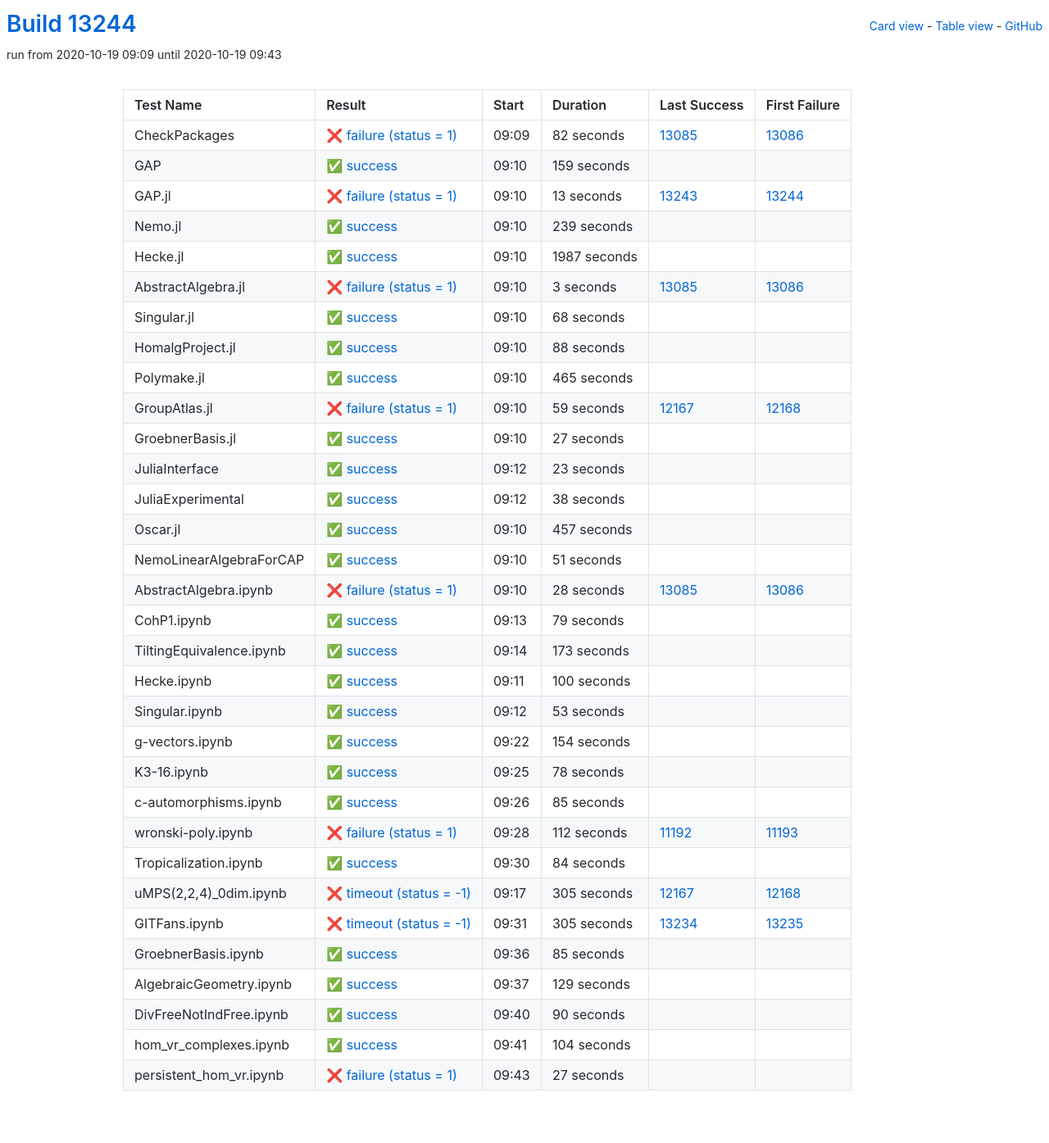
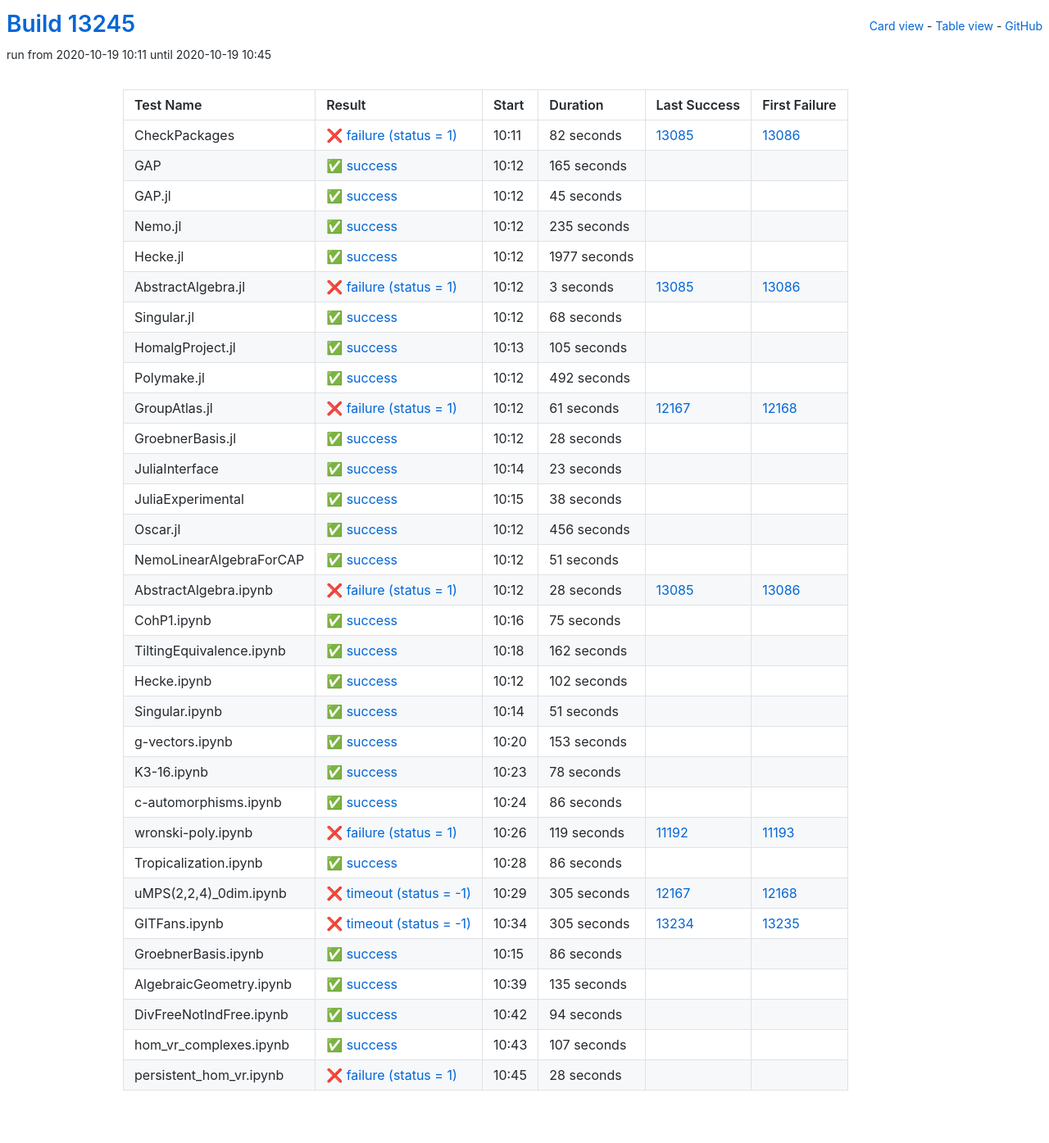
Before and after one commit to oscar-system/oscar-ci-status, a Jekyll site: the page built from table.html, in a window 1280 px wide. Shown: the whole page at 82% size. Built offline with Jekyll 4.4.1, drawn with Linux system fonts in a browser that asks for light colours.

Commit message:
Build #13245

```diff
--- a/_data/ci.yml
+++ b/_data/ci.yml
@@ -1,6 +1,6 @@
 ---
-build: 13244
-build_url: https://oscarci.mathematik.uni-kl.de/job/oscar/13244/
+build: 13245
+build_url: https://oscarci.mathematik.uni-kl.de/job/oscar/13245/
 job: oscar
 organization: oscar-system
 repo: oscar-ci-status
@@ -8,8 +8,8 @@
 tests:
 - name: CheckPackages
   id: checkpackages
-  log: https://oscarci.mathematik.uni-kl.de/job/oscar/13244/artifact/logs/build-13244/CheckPackages.log
-  start: 2020-10-19 09:09
+  log: https://oscarci.mathematik.uni-kl.de/job/oscar/13245/artifact/logs/build-13245/CheckPackages.log
+  start: 2020-10-19 10:11
   success: false
   exitcode: 1
   status: failure
@@ -20,56 +20,56 @@
   first_failure_url: https://oscarci.mathematik.uni-kl.de/job/oscar/13086/
 - name: GAP
   id: gap
-  log: https://oscarci.mathematik.uni-kl.de/job/oscar/13244/artifact/logs/build-13244/GAP.log
-  start: 2020-10-19 09:10
+  log: https://oscarci.mathematik.uni-kl.de/job/oscar/13245/artifact/logs/build-13245/GAP.log
+  start: 2020-10-19 10:12
   success: true
   exitcode: 0
   status: success
-  duration: 159
+  duration: 165
   last_success: false
   last_success_url:
   first_failure: false
   first_failure_url:
 - name: GAP.jl
   id: gap-jl
-  log: https://oscarci.mathematik.uni-kl.de/job/oscar/13244/artifact/logs/build-13244/GAP.jl.log
-  start: 2020-10-19 09:10
-  success: false
-  exitcode: 1
-  status: failure
-  duration: 13
-  last_success: 13243
-  last_success_url: https://oscarci.mathematik.uni-kl.de/job/oscar/13243/
-  first_failure: 13244
-  first_failure_url: https://oscarci.mathematik.uni-kl.de/job/oscar/13244/
-- name: Nemo.jl
-  id: nemo-jl
-  log: https://oscarci.mathematik.uni-kl.de/job/oscar/13244/artifact/logs/build-13244/Nemo.jl.log
-  start: 2020-10-19 09:10
+  log: https://oscarci.mathematik.uni-kl.de/job/oscar/13245/artifact/logs/build-13245/GAP.jl.log
+  start: 2020-10-19 10:12
   success: true
   exitcode: 0
   status: success
-  duration: 239
+  duration: 45
+  last_success: false
+  last_success_url:
+  first_failure: false
+  first_failure_url:
+- name: Nemo.jl
+  id: nemo-jl
+  log: https://oscarci.mathematik.uni-kl.de/job/oscar/13245/artifact/logs/build-13245/Nemo.jl.log
+  start: 2020-10-19 10:12
+  success: true
+  exitcode: 0
+  status: success
+  duration: 235
   last_success: false
   last_success_url:
   first_failure: false
   first_failure_url:
 - name: Hecke.jl
   id: hecke-jl
-  log: https://oscarci.mathematik.uni-kl.de/job/oscar/13244/artifact/logs/build-13244/Hecke.jl.log
-  start: 2020-10-19 09:10
+  log: https://oscarci.mathematik.uni-kl.de/job/oscar/13245/artifact/logs/build-13245/Hecke.jl.log
+  start: 2020-10-19 10:12
   success: true
   exitcode: 0
   status: success
-  duration: 1987
+  duration: 1977
   last_success: false
   last_success_url:
   first_failure: false
   first_failure_url:
 - name: AbstractAlgebra.jl
   id: abstractalgebra-jl
-  log: https://oscarci.mathematik.uni-kl.de/job/oscar/13244/artifact/logs/build-13244/AbstractAlgebra.jl.log
-  start: 2020-10-19 09:10
+  log: https://oscarci.mathematik.uni-kl.de/job/oscar/13245/artifact/logs/build-13245/AbstractAlgebra.jl.log
+  start: 2020-10-19 10:12
   success: false
   exitcode: 1
   status: failure
@@ -80,8 +80,8 @@
   first_failure_url: https://oscarci.mathematik.uni-kl.de/job/oscar/13086/
 - name: Singular.jl
   id: singular-jl
-  log: https://oscarci.mathematik.uni-kl.de/job/oscar/13244/artifact/logs/build-13244/Singular.jl.log
-  start: 2020-10-19 09:10
+  log: https://oscarci.mathematik.uni-kl.de/job/oscar/13245/artifact/logs/build-13245/Singular.jl.log
+  start: 2020-10-19 10:12
   success: true
   exitcode: 0
   status: success
@@ -92,56 +92,56 @@
   first_failure_url:
 - name: HomalgProject.jl
   id: homalgproject-jl
-  log: https://oscarci.mathematik.uni-kl.de/job/oscar/13244/artifact/logs/build-13244/HomalgProject.jl.log
-  start: 2020-10-19 09:10
+  log: https://oscarci.mathematik.uni-kl.de/job/oscar/13245/artifact/logs/build-13245/HomalgProject.jl.log
+  start: 2020-10-19 10:13
   success: true
   exitcode: 0
   status: success
-  duration: 88
+  duration: 105
   last_success: false
   last_success_url:
   first_failure: false
   first_failure_url:
 - name: Polymake.jl
   id: polymake-jl
-  log: https://oscarci.mathematik.uni-kl.de/job/oscar/13244/artifact/logs/build-13244/Polymake.jl.log
-  start: 2020-10-19 09:10
+  log: https://oscarci.mathematik.uni-kl.de/job/oscar/13245/artifact/logs/build-13245/Polymake.jl.log
+  start: 2020-10-19 10:12
   success: true
   exitcode: 0
   status: success
-  duration: 465
+  duration: 492
   last_success: false
   last_success_url:
   first_failure: false
   first_failure_url:
 - name: GroupAtlas.jl
   id: groupatlas-jl
-  log: https://oscarci.mathematik.uni-kl.de/job/oscar/13244/artifact/logs/build-13244/GroupAtlas.jl.log
-  start: 2020-10-19 09:10
+  log: https://oscarci.mathematik.uni-kl.de/job/oscar/13245/artifact/logs/build-13245/GroupAtlas.jl.log
+  start: 2020-10-19 10:12
   success: false
   exitcode: 1
   status: failure
-  duration: 59
+  duration: 61
   last_success: 12167
   last_success_url: https://oscarci.mathematik.uni-kl.de/job/oscar/12167/
   first_failure: 12168
   first_failure_url: https://oscarci.mathematik.uni-kl.de/job/oscar/12168/
 - name: GroebnerBasis.jl
   id: groebnerbasis-jl
-  log: https://oscarci.mathematik.uni-kl.de/job/oscar/13244/artifact/logs/build-13244/GroebnerBasis.jl.log
-  start: 2020-10-19 09:10
+  log: https://oscarci.mathematik.uni-kl.de/job/oscar/13245/artifact/logs/build-13245/GroebnerBasis.jl.log
+  start: 2020-10-19 10:12
   success: true
   exitcode: 0
   status: success
-  duration: 27
+  duration: 28
   last_success: false
   last_success_url:
   first_failure: false
   first_failure_url:
 - name: JuliaInterface
   id: juliainterface
-  log: https://oscarci.mathematik.uni-kl.de/job/oscar/13244/artifact/logs/build-13244/JuliaInterface.log
-  start: 2020-10-19 09:12
+  log: https://oscarci.mathematik.uni-kl.de/job/oscar/13245/artifact/logs/build-13245/JuliaInterface.log
+  start: 2020-10-19 10:14
   success: true
   exitcode: 0
   status: success
@@ -152,8 +152,8 @@
   first_failure_url:
 - name: JuliaExperimental
   id: juliaexperimental
-  log: https://oscarci.mathematik.uni-kl.de/job/oscar/13244/artifact/logs/build-13244/JuliaExperimental.log
-  start: 2020-10-19 09:12
+  log: https://oscarci.mathematik.uni-kl.de/job/oscar/13245/artifact/logs/build-13245/JuliaExperimental.log
+  start: 2020-10-19 10:15
   success: true
   exitcode: 0
   status: success
@@ -164,20 +164,20 @@
   first_failure_url:
 - name: Oscar.jl
   id: oscar-jl
-  log: https://oscarci.mathematik.uni-kl.de/job/oscar/13244/artifact/logs/build-13244/Oscar.jl.log
-  start: 2020-10-19 09:10
+  log: https://oscarci.mathematik.uni-kl.de/job/oscar/13245/artifact/logs/build-13245/Oscar.jl.log
+  start: 2020-10-19 10:12
   success: true
   exitcode: 0
   status: success
-  duration: 457
+  duration: 456
   last_success: false
   last_success_url:
   first_failure: false
   first_failure_url:
 - name: NemoLinearAlgebraForCAP
   id: nemolinearalgebraforcap
-  log: https://oscarci.mathematik.uni-kl.de/job/oscar/13244/artifact/logs/build-13244/NemoLinearAlgebraForCAP.log
-  start: 2020-10-19 09:10
+  log: https://oscarci.mathematik.uni-kl.de/job/oscar/13245/artifact/logs/build-13245/NemoLinearAlgebraForCAP.log
+  start: 2020-10-19 10:12
   success: true
   exitcode: 0
   status: success
@@ -188,8 +188,8 @@
   first_failure_url:
 - name: AbstractAlgebra.ipynb
   id: abstractalgebra-ipynb
-  log: https://oscarci.mathematik.uni-kl.de/job/oscar/13244/artifact/logs/build-13244/AbstractAlgebra.ipynb.log
-  start: 2020-10-19 09:10
+  log: https://oscarci.mathematik.uni-kl.de/job/oscar/13245/artifact/logs/build-13245/AbstractAlgebra.ipynb.log
+  start: 2020-10-19 10:12
   success: false
   exitcode: 1
   status: failure
@@ -200,68 +200,68 @@
   first_failure_url: https://oscarci.mathematik.uni-kl.de/job/oscar/13086/
 - name: CohP1.ipynb
   id: cohp1-ipynb
-  log: https://oscarci.mathematik.uni-kl.de/job/oscar/13244/artifact/logs/build-13244/CohP1.ipynb.log
-  start: 2020-10-19 09:13
+  log: https://oscarci.mathematik.uni-kl.de/job/oscar/13245/artifact/logs/build-13245/CohP1.ipynb.log
+  start: 2020-10-19 10:16
   success: true
   exitcode: 0
   status: success
-  duration: 79
+  duration: 75
   last_success: false
   last_success_url:
   first_failure: false
   first_failure_url:
 - name: TiltingEquivalence.ipynb
   id: tiltingequivalence-ipynb
-  log: https://oscarci.mathematik.uni-kl.de/job/oscar/13244/artifact/logs/build-13244/TiltingEquivalence.ipynb.log
-  start: 2020-10-19 09:14
+  log: https://oscarci.mathematik.uni-kl.de/job/oscar/13245/artifact/logs/build-13245/TiltingEquivalence.ipynb.log
+  start: 2020-10-19 10:18
   success: true
   exitcode: 0
   status: success
-  duration: 173
+  duration: 162
   last_success: false
   last_success_url:
   first_failure: false
   first_failure_url:
 - name: Hecke.ipynb
   id: hecke-ipynb
-  log: https://oscarci.mathematik.uni-kl.de/job/oscar/13244/artifact/logs/build-13244/Hecke.ipynb.log
-  start: 2020-10-19 09:11
+  log: https://oscarci.mathematik.uni-kl.de/job/oscar/13245/artifact/logs/build-13245/Hecke.ipynb.log
+  start: 2020-10-19 10:12
   success: true
   exitcode: 0
   status: success
-  duration: 100
+  duration: 102
   last_success: false
   last_success_url:
   first_failure: false
   first_failure_url:
 - name: Singular.ipynb
   id: singular-ipynb
-  log: https://oscarci.mathematik.uni-kl.de/job/oscar/13244/artifact/logs/build-13244/Singular.ipynb.log
-  start: 2020-10-19 09:12
+  log: https://oscarci.mathematik.uni-kl.de/job/oscar/13245/artifact/logs/build-13245/Singular.ipynb.log
+  start: 2020-10-19 10:14
   success: true
   exitcode: 0
   status: success
-  duration: 53
+  duration: 51
   last_success: false
   last_success_url:
   first_failure: false
   first_failure_url:
 - name: g-vectors.ipynb
   id: g-vectors-ipynb
-  log: https://oscarci.mathematik.uni-kl.de/job/oscar/13244/artifact/logs/build-13244/g-vectors.ipynb.log
-  start: 2020-10-19 09:22
+  log: https://oscarci.mathematik.uni-kl.de/job/oscar/13245/artifact/logs/build-13245/g-vectors.ipynb.log
+  start: 2020-10-19 10:20
   success: true
   exitcode: 0
   status: success
-  duration: 154
+  duration: 153
   last_success: false
   last_success_url:
   first_failure: false
   first_failure_url:
 - name: K3-16.ipynb
   id: k3-16-ipynb
-  log: https://oscarci.mathematik.uni-kl.de/job/oscar/13244/artifact/logs/build-13244/K3-16.ipynb.log
-  start: 2020-10-19 09:25
+  log: https://oscarci.mathematik.uni-kl.de/job/oscar/13245/artifact/logs/build-13245/K3-16.ipynb.log
+  start: 2020-10-19 10:23
   success: true
   exitcode: 0
   status: success
@@ -272,44 +272,44 @@
   first_failure_url:
 - name: c-automorphisms.ipynb
   id: c-automorphisms-ipynb
-  log: https://oscarci.mathematik.uni-kl.de/job/oscar/13244/artifact/logs/build-13244/c-automorphisms.ipynb.log
-  start: 2020-10-19 09:26
+  log: https://oscarci.mathematik.uni-kl.de/job/oscar/13245/artifact/logs/build-13245/c-automorphisms.ipynb.log
+  start: 2020-10-19 10:24
   success: true
   exitcode: 0
   status: success
-  duration: 85
+  duration: 86
   last_success: false
   last_success_url:
   first_failure: false
   first_failure_url:
 - name: wronski-poly.ipynb
   id: wronski-poly-ipynb
-  log: https://oscarci.mathematik.uni-kl.de/job/oscar/13244/artifact/logs/build-13244/wronski-poly.ipynb.log
-  start: 2020-10-19 09:28
+  log: https://oscarci.mathematik.uni-kl.de/job/oscar/13245/artifact/logs/build-13245/wronski-poly.ipynb.log
+  start: 2020-10-19 10:26
   success: false
   exitcode: 1
   status: failure
-  duration: 112
+  duration: 119
   last_success: 11192
   last_success_url: https://oscarci.mathematik.uni-kl.de/job/oscar/11192/
   first_failure: 11193
   first_failure_url: https://oscarci.mathematik.uni-kl.de/job/oscar/11193/
 - name: Tropicalization.ipynb
   id: tropicalization-ipynb
-  log: https://oscarci.mathematik.uni-kl.de/job/oscar/13244/artifact/logs/build-13244/Tropicalization.ipynb.log
-  start: 2020-10-19 09:30
+  log: https://oscarci.mathematik.uni-kl.de/job/oscar/13245/artifact/logs/build-13245/Tropicalization.ipynb.log
+  start: 2020-10-19 10:28
   success: true
   exitcode: 0
   status: success
-  duration: 84
+  duration: 86
   last_success: false
   last_success_url:
   first_failure: false
   first_failure_url:
 - name: uMPS(2,2,4)_0dim.ipynb
   id: umps-2-2-4-0dim-ipynb
-  log: https://oscarci.mathematik.uni-kl.de/job/oscar/13244/artifact/logs/build-13244/uMPS-2-2-4-_0dim.ipynb.log
-  start: 2020-10-19 09:17
+  log: https://oscarci.mathematik.uni-kl.de/job/oscar/13245/artifact/logs/build-13245/uMPS-2-2-4-_0dim.ipynb.log
+  start: 2020-10-19 10:29
   success: false
   exitcode: -1
   status: timeout
@@ -320,8 +320,8 @@
   first_failure_url: https://oscarci.mathematik.uni-kl.de/job/oscar/12168/
 - name: GITFans.ipynb
   id: gitfans-ipynb
-  log: https://oscarci.mathematik.uni-kl.de/job/oscar/13244/artifact/logs/build-13244/GITFans.ipynb.log
-  start: 2020-10-19 09:31
+  log: https://oscarci.mathematik.uni-kl.de/job/oscar/13245/artifact/logs/build-13245/GITFans.ipynb.log
+  start: 2020-10-19 10:34
   success: false
   exitcode: -1
   status: timeout
@@ -332,60 +332,60 @@
   first_failure_url: https://oscarci.mathematik.uni-kl.de/job/oscar/13235/
 - name: GroebnerBasis.ipynb
   id: groebnerbasis-ipynb
-  log: https://oscarci.mathematik.uni-kl.de/job/oscar/13244/artifact/logs/build-13244/GroebnerBasis.ipynb.log
-  start: 2020-10-19 09:36
+  log: https://oscarci.mathematik.uni-kl.de/job/oscar/13245/artifact/logs/build-13245/GroebnerBasis.ipynb.log
+  start: 2020-10-19 10:15
   success: true
   exitcode: 0
   status: success
-  duration: 85
+  duration: 86
   last_success: false
   last_success_url:
   first_failure: false
   first_failure_url:
 - name: AlgebraicGeometry.ipynb
   id: algebraicgeometry-ipynb
-  log: https://oscarci.mathematik.uni-kl.de/job/oscar/13244/artifact/logs/build-13244/AlgebraicGeometry.ipynb.log
-  start: 2020-10-19 09:37
+  log: https://oscarci.mathematik.uni-kl.de/job/oscar/13245/artifact/logs/build-13245/AlgebraicGeometry.ipynb.log
+  start: 2020-10-19 10:39
   success: true
   exitcode: 0
   status: success
-  duration: 129
+  duration: 135
   last_success: false
   last_success_url:
   first_failure: false
   first_failure_url:
 - name: DivFreeNotIndFree.ipynb
   id: divfreenotindfree-ipynb
-  log: https://oscarci.mathematik.uni-kl.de/job/oscar/13244/artifact/logs/build-13244/DivFreeNotIndFree.ipynb.log
-  start: 2020-10-19 09:40
+  log: https://oscarci.mathematik.uni-kl.de/job/oscar/13245/artifact/logs/build-13245/DivFreeNotIndFree.ipynb.log
+  start: 2020-10-19 10:42
   success: true
   exitcode: 0
   status: success
-  duration: 90
+  duration: 94
   last_success: false
   last_success_url:
   first_failure: false
   first_failure_url:
 - name: hom_vr_complexes.ipynb
   id: hom-vr-complexes-ipynb
-  log: https://oscarci.mathematik.uni-kl.de/job/oscar/13244/artifact/logs/build-13244/hom_vr_complexes.ipynb.log
-  start: 2020-10-19 09:41
+  log: https://oscarci.mathematik.uni-kl.de/job/oscar/13245/artifact/logs/build-13245/hom_vr_complexes.ipynb.log
+  start: 2020-10-19 10:43
   success: true
   exitcode: 0
   status: success
-  duration: 104
+  duration: 107
   last_success: false
   last_success_url:
   first_failure: false
   first_failure_url:
 - name: persistent_hom_vr.ipynb
   id: persistent-hom-vr-ipynb
-  log: https://oscarci.mathematik.uni-kl.de/job/oscar/13244/artifact/logs/build-13244/persistent_hom_vr.ipynb.log
-  start: 2020-10-19 09:43
+  log: https://oscarci.mathematik.uni-kl.de/job/oscar/13245/artifact/logs/build-13245/persistent_hom_vr.ipynb.log
+  start: 2020-10-19 10:45
   success: false
   exitcode: 1
   status: failure
-  duration: 27
+  duration: 28
   last_success: false
   last_success_url:
   first_failure: false
```
Also changed, not shown: README.md.
